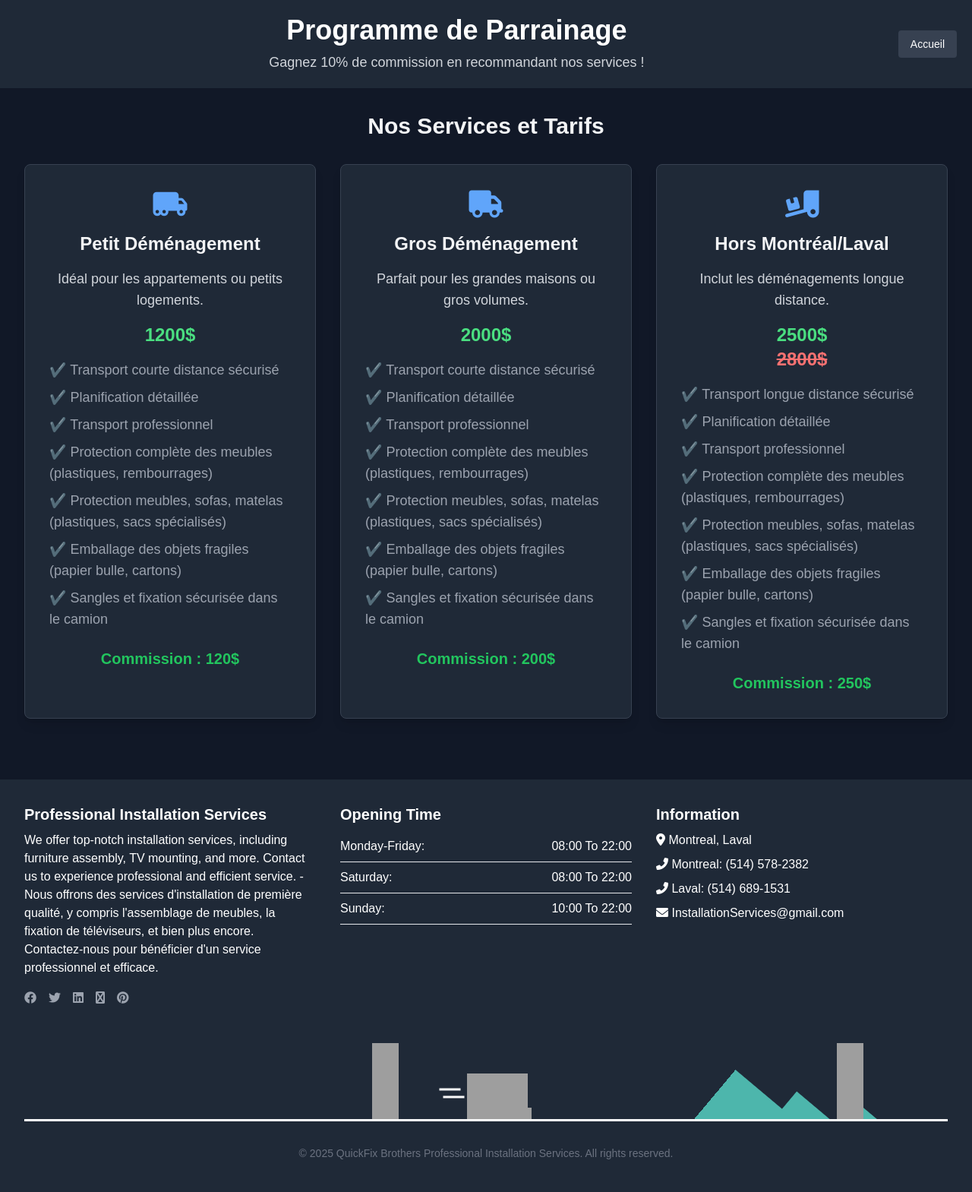
After one commit to PingWinning/Installation-Bizz, a PHP site: page /parrainage.html in a window 1280 px wide. The commit adds this page. Shown: the whole page at 76% size. Run offline with PHP 8.4, Linux system fonts and the light colour scheme; some libraries are stand-ins or nearby versions; grey boxes are pictures that could not be loaded.

Commit message:
Integrated pricing structure for affiliate commissions

```diff
--- a/index.php
+++ b/index.php
@@ -146,7 +146,7 @@ if ($_SERVER["REQUEST_METHOD"] == "POST") {
         <div class="flex items-center space-x-6">
             <!-- Referral Program Link -->
             <div id="parrainage">
-                <a href="parrainage.thml" class="text-white bg-blue-500 hover:bg-blue-400 px-4 py-2 rounded-md font-medium transition-all">
+                <a href="parrainage.html" class="text-white bg-blue-500 hover:bg-blue-400 px-4 py-2 rounded-md font-medium transition-all">
                     Parrainez et Gagnez 200$
                 </a>
             </div>
--- /dev/null
+++ b/parrainage.html
@@ -0,0 +1,170 @@
+<!DOCTYPE html>
+<html lang="fr">
+<head>
+    <meta charset="UTF-8">
+    <meta name="viewport" content="width=device-width, initial-scale=1.0">
+    <title>QuickFix Brothers | Handyman Services in Montreal & Laval</title>
+    <meta name="description" content="Service de déménagement professionnel à Montréal et Laval. Réservez dès maintenant pour juin. Aide rapide et efficace pour déménagement résidentiel ou commercial, avec montage et démontage de meubles inclus.">
+    <meta name="keywords" content="Déménagement Montréal, Déménagement Laval, Service de déménagement, Réservation déménagement juin, Aide au déménagement, Handyman déménagement, Petit déménagement, Prix abordables déménagement">
+    <meta name="author" content="QuickFix Brothers">
+    <meta name="robots" content="index, follow">
+    <!-- Open Graph for SEO -->
+    <meta property="og:title" content="QuickFix Brothers | Handyman Services in Montreal & Laval">
+    <meta property="og:description" content="QuickFix Brothers offers handyman services like furniture assembly, TV mounting, and snow removal in Montreal and Laval. Reliable and affordable!">
+    <meta property="og:url" content="https://quickfixbrothers.com">
+    <meta property="og:type" content="website">
+    <!-- Favicon -->
+    <link rel="icon" href="/favicon.ico" type="image/x-icon">
+
+    <script src="https://cdn.tailwindcss.com"></script>
+    <link rel="stylesheet" href="style/styles.css">
+    <link rel="stylesheet" href="https://cdnjs.cloudflare.com/ajax/libs/font-awesome/6.0.0-beta3/css/all.min.css">
+
+</head>
+<body class="bg-gray-900 text-gray-100">
+    <header class="bg-gray-800 p-5">
+        <nav class="flex items-center justify-between">
+            <div class="flex-grow text-center">
+                <h1 class="text-4xl font-bold text-white">
+                    Programme de Parrainage
+                </h1>
+                <p class="mt-2 text-lg text-gray-300">
+                    Gagnez 10% de commission en recommandant nos services !
+                </p>
+            </div>
+            <button onclick="window.location.href='index.php'" class="bg-gray-700 text-white text-sm px-4 py-2 rounded hover:bg-gray-600">
+                Accueil
+            </button>
+        </nav>
+    </header>
+
+
+
+    <main class="p-8">
+        <section id="details" class="mb-12">
+            <h2 class="text-3xl font-bold mb-8 text-center">Nos Services et Tarifs</h2>
+            <div class="grid grid-cols-1 md:grid-cols-3 gap-8">
+                <!-- Card: Petit Déménagement -->
+                <div class="bg-gray-800 p-8 rounded-lg shadow-lg text-center border border-gray-700">
+                    <i class="fas fa-truck-moving text-4xl text-blue-400 mb-4"></i>
+                    <h3 class="text-2xl font-semibold mb-4">Petit Déménagement</h3>
+                    <p class="mb-4 text-lg text-gray-300">Idéal pour les appartements ou petits logements.</p>
+                    <p class="text-2xl font-bold text-green-400 mb-4">1200$</p>
+                    <ul class="text-lg text-gray-400 mb-6 space-y-2 text-left">
+                        <li>✔️ Transport courte distance sécurisé</li>
+                        <li>✔️ Planification détaillée</li>
+                        <li>✔️ Transport professionnel</li>
+                        <li>✔️ Protection complète des meubles (plastiques, rembourrages)</li>
+                        <li>✔️ Protection meubles, sofas, matelas (plastiques, sacs spécialisés)</li>
+                        <li>✔️ Emballage des objets fragiles (papier bulle, cartons)</li>
+                        <li>✔️ Sangles et fixation sécurisée dans le camion</li>
+                    </ul>
+                    <p class="text-xl font-bold text-green-500">Commission : 120$</p>
+                </div>
+
+                <!-- Card: Gros Déménagement -->
+                <div class="bg-gray-800 p-8 rounded-lg shadow-lg text-center border border-gray-700">
+                    <i class="fas fa-truck text-4xl text-blue-400 mb-4"></i>
+                    <h3 class="text-2xl font-semibold mb-4">Gros Déménagement</h3>
+                    <p class="mb-4 text-lg text-gray-300">Parfait pour les grandes maisons ou gros volumes.</p>
+                    <p class="text-2xl font-bold text-green-400 mb-4">2000$</p>
+                    <ul class="text-lg text-gray-400 mb-6 space-y-2 text-left">
+                        <li>✔️ Transport courte distance sécurisé</li>
+                        <li>✔️ Planification détaillée</li>
+                        <li>✔️ Transport professionnel</li>
+                        <li>✔️ Protection complète des meubles (plastiques, rembourrages)</li>
+                        <li>✔️ Protection meubles, sofas, matelas (plastiques, sacs spécialisés)</li>
+                        <li>✔️ Emballage des objets fragiles (papier bulle, cartons)</li>
+                        <li>✔️ Sangles et fixation sécurisée dans le camion</li>
+                    </ul>
+                    <p class="text-xl font-bold text-green-500">Commission : 200$</p>
+                </div>
+
+                <!-- Card: Déménagement Hors Montréal/Laval -->
+                <div class="bg-gray-800 p-8 rounded-lg shadow-lg text-center border border-gray-700">
+                    <i class="fas fa-truck-loading text-4xl text-blue-400 mb-4"></i>
+                    <h3 class="text-2xl font-semibold mb-4">Hors Montréal/Laval</h3>
+                    <p class="mb-4 text-lg text-gray-300">Inclut les déménagements longue distance.</p>
+                    <p class="text-2xl font-bold text-green-400 mb-4">
+                         2500$ <br><del class="text-red-400">2800$</del>
+                    </p>
+                    <ul class="text-lg text-gray-400 mb-6 space-y-2 text-left">
+                        <li>✔️ Transport longue distance sécurisé</li>
+                        <li>✔️ Planification détaillée</li>
+                        <li>✔️ Transport professionnel</li>
+                        <li>✔️ Protection complète des meubles (plastiques, rembourrages)</li>
+                        <li>✔️ Protection meubles, sofas, matelas (plastiques, sacs spécialisés)</li>
+                        <li>✔️ Emballage des objets fragiles (papier bulle, cartons)</li>
+                        <li>✔️ Sangles et fixation sécurisée dans le camion</li>
+                    </ul>
+                    <p class="text-xl font-bold text-green-500">Commission : 250$</p>
+                </div>
+            </div>
+        </section>
+    </main>
+
+    <footer class="bg-gray-800 p-8 text-white">
+        <div class="container mx-auto grid grid-cols-1 md:grid-cols-3 gap-8">
+            <!-- Business Info -->
+            <div>
+                <h3 class="text-xl font-bold mb-2">Professional Installation Services</h3>
+                <p>We offer top-notch installation services, including furniture assembly, TV mounting, and more. Contact us to experience professional and efficient service. - Nous offrons des services d'installation de première qualité, y compris l'assemblage de meubles, la fixation de téléviseurs, et bien plus encore. Contactez-nous pour bénéficier d'un service professionnel et efficace.</p>
+                <div class="flex space-x-4 mt-4">
+                    <a href="#" class="text-gray-400 hover:text-white"><i class="fab fa-facebook"></i></a>
+                    <a href="#" class="text-gray-400 hover:text-white"><i class="fab fa-twitter"></i></a>
+                    <a href="#" class="text-gray-400 hover:text-white"><i class="fab fa-linkedin"></i></a>
+                    <a href="#" class="text-gray-400 hover:text-white"><i class="fab fa-rss"></i></a>
+                    <a href="#" class="text-gray-400 hover:text-white"><i class="fab fa-pinterest"></i></a>
+                </div>
+            </div>
+
+            <!-- Opening Time -->
+            <div>
+                <h3 class="text-xl font-bold mb-2">Opening Time</h3>
+                <table class="table-auto w-full text-left">
+                    <tbody>
+                        <tr>
+                            <td class="py-2">Monday-Friday:</td>
+                            <td class="py-2 text-right">08:00 To 22:00</td>
+                        </tr>
+                        <tr>
+                            <td class="py-2">Saturday:</td>
+                            <td class="py-2 text-right">08:00 To 22:00</td>
+                        </tr>
+                        <tr>
+                            <td class="py-2">Sunday:</td>
+                            <td class="py-2 text-right">10:00 To 22:00</td>
+                        </tr>
+                    </tbody>
+                </table>
+            </div>
+
+            <!-- Contact Information -->
+            <div>
+                <h3 class="text-xl font-bold mb-2">Information</h3>
+                <p><i class="fas fa-map-marker-alt"></i> Montreal, Laval</p>
+                <p><i class="fas fa-phone-alt"></i> Montreal: (514) 578-2382</p>
+                <p><i class="fas fa-phone-alt"></i> Laval: (514) 689-1531</p>
+                <p><i class="fas fa-envelope"></i> InstallationServices@gmail.com</p>
+            </div>
+        </div>
+        <!-- Truck Animation -->
+        <div class="loop-wrapper">
+            <div class="mountain"></div>
+            <div class="hill"></div>
+            <div class="tree"></div>
+            <div class="tree"></div>
+            <div class="tree"></div>
+            <div class="rock"></div>
+            <div class="truck"></div>
+            <div class="wheels"></div>
+        </div>
+
+        <p class="text-center text-gray-500 mt-8">&copy; <span id="year"></span> QuickFix Brothers Professional Installation Services. All rights reserved.</p>
+    </footer>
+    <script>
+        document.getElementById("year").textContent = new Date().getFullYear();
+    </script>
+    <script src="js/script.js"></script>
+</body>
+</html>
```
